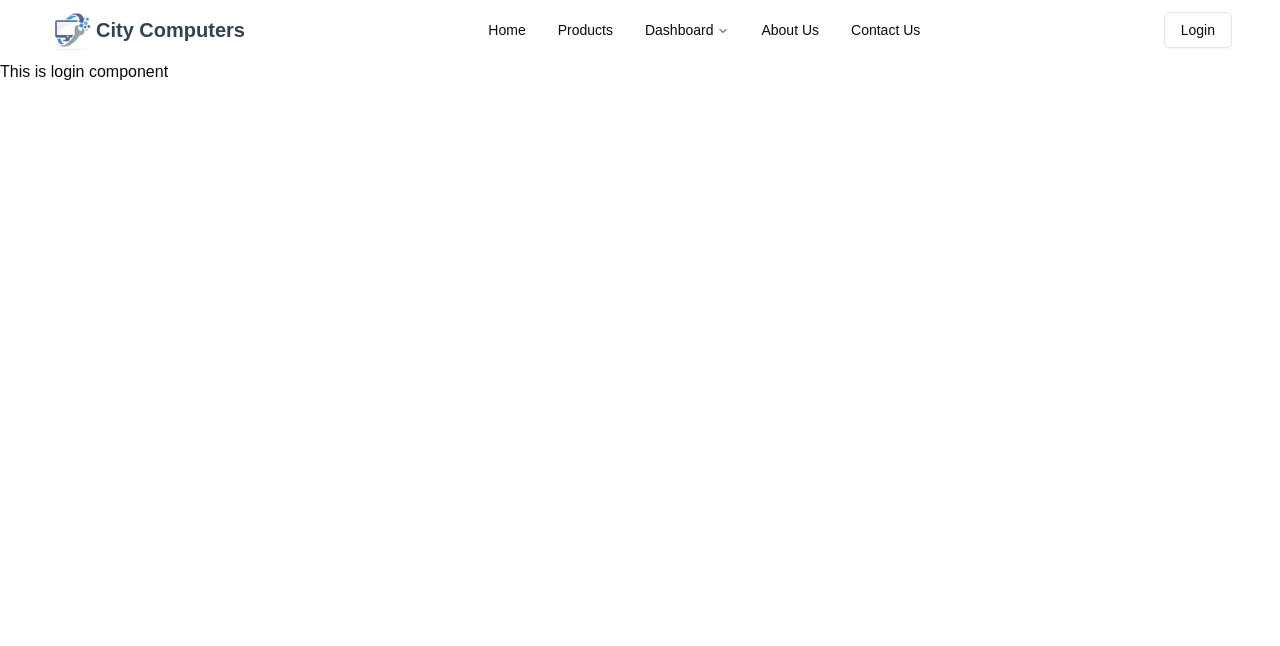
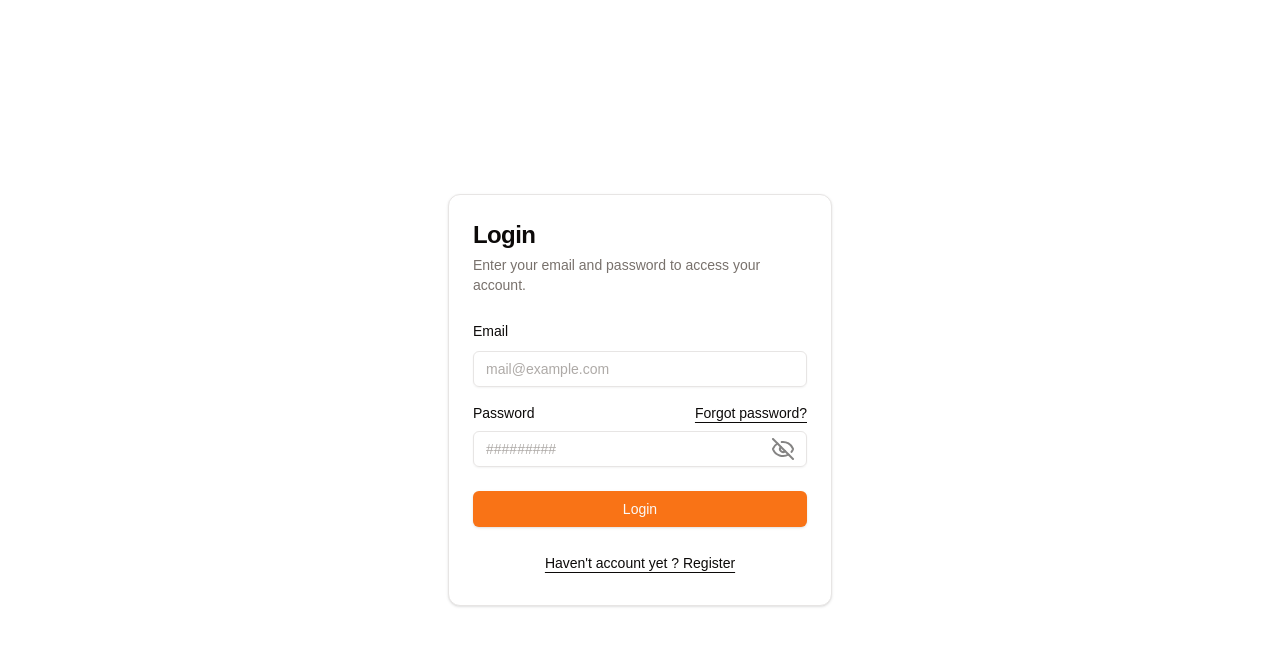
Before and after one commit to naimuddin94/city_computer_frontend, a Next.js app: page /login in a window 1280 px wide. Shown: the top 646 px of the page. Built offline with nearby package versions, Linux system fonts and the light colour scheme; a web font is replaced by a local one.

Commit message:
login page design

```diff
--- a/package.json
+++ b/package.json
@@ -31,6 +31,7 @@
     "react": "^19.0.0",
     "react-dom": "^19.0.0",
     "react-hook-form": "^7.53.2",
+    "react-loader-spinner": "^6.1.6",
     "sonner": "^1.7.0",
     "tailwind-merge": "^2.5.5",
     "tailwindcss-animate": "^1.0.7",
--- /dev/null
+++ b/src/app/(withComonLayout)/layout.tsx
@@ -0,0 +1,11 @@
+import Navbar from "@/components/Navbar/Navbar";
+import { IChildrenProps } from "@/types";
+
+export default function CommonLayout({ children }: IChildrenProps) {
+  return (
+    <>
+      <Navbar />
+      {children}
+    </>
+  );
+}
--- a/src/app/layout.tsx
+++ b/src/app/layout.tsx
@@ -1,5 +1,4 @@
 import { gumelaArabic } from "@/assets/fonts";
-import Navbar from "@/components/Navbar/Navbar";
 import type { Metadata } from "next";
 import "./globals.css";
 
@@ -16,7 +15,6 @@ export default function RootLayout({
   return (
     <html lang="en">
       <body className={`${gumelaArabic.className} antialiased`}>
-        <Navbar />
         {children}
       </body>
     </html>
--- /dev/null
+++ b/src/app/login/_components/LoginForm.tsx
@@ -0,0 +1,76 @@
+"use client";
+
+import { CardContent, CardFooter } from "@/components/ui/card";
+import { Input } from "@/components/ui/input";
+import { Label } from "@/components/ui/label";
+
+import Loader from "@/components/shared/Loader";
+import { Button } from "@/components/ui/button";
+import { LucideEye, LucideEyeOff } from "lucide-react";
+import { useState } from "react";
+import { FieldValues, useForm } from "react-hook-form";
+
+const LoginForm = () => {
+  const [showPassword, setShowPassword] = useState(false);
+
+  const {
+    register,
+    handleSubmit,
+    formState: { isSubmitting },
+  } = useForm();
+
+  const onSubmit = async (data: FieldValues) => {
+    console.log(data);
+  };
+  return (
+    <form onSubmit={handleSubmit(onSubmit)}>
+      <CardContent className="space-y-4">
+        <div className="space-y-2">
+          <Label htmlFor="email">Email</Label>
+          <Input
+            {...register("email")}
+            id="email"
+            type="email"
+            placeholder="mail@example.com"
+            required
+          />
+        </div>
+        <div className="space-y-2 relative">
+          <div className="flex items-center justify-between">
+            <Label htmlFor="password">Password</Label>
+            <a
+              href="#"
+              className="text-sm font-medium underline underline-offset-4 hover:text-primary"
+            >
+              Forgot password?
+            </a>
+          </div>
+          <Input
+            {...register("password")}
+            id="password"
+            type={showPassword ? "text" : "password"}
+            placeholder="#########"
+            required
+          />
+          <div
+            onClick={() => setShowPassword(!showPassword)}
+            className="absolute right-3 top-[40%] opacity-50 cursor-pointer"
+          >
+            {showPassword ? <LucideEye /> : <LucideEyeOff />}
+          </div>
+        </div>
+      </CardContent>
+      <CardFooter>
+        <Button
+          type="submit"
+          className="w-full border-theme/40"
+          disabled={isSubmitting}
+        >
+          {isSubmitting ? <Loader size={28} /> : "Login"}
+        </Button>
+      </CardFooter>
+    </form>
+  );
+};
+
+export default LoginForm;
--- a/src/app/login/page.tsx
+++ b/src/app/login/page.tsx
@@ -1,9 +1,34 @@
-const page = () => {
+import {
+  Card,
+  CardDescription,
+  CardHeader,
+  CardTitle,
+} from "@/components/ui/card";
+
+import Container from "@/components/shared/Container";
+import Link from "next/link";
+import LoginForm from "./_components/LoginForm";
+
+function Login() {
   return (
-    <div>
-      <h1>This is login component</h1>
-    </div>
+    <Container className="flex justify-center items-center min-h-screen">
+      <Card className="mx-auto max-w-sm">
+        <CardHeader className="space-y-1">
+          <CardTitle className="text-2xl font-bold">Login</CardTitle>
+          <CardDescription>
+            Enter your email and password to access your account.
+          </CardDescription>
+        </CardHeader>
+        <LoginForm />
+        <Link
+          href="/register"
+          className="inline-block w-full text-center text-sm  font-medium underline underline-offset-4 hover:text-primary pb-8"
+        >
+          Haven&apos;t account yet ? Register
+        </Link>
+      </Card>
+    </Container>
   );
 }
 
-export default page;
+export default Login;
--- a/src/components/Navbar/DesktopNavSection.tsx
+++ b/src/components/Navbar/DesktopNavSection.tsx
@@ -55,7 +55,7 @@ const DesktopNavSection = () => {
           ) : (
             <>
               <Link href="/login">
-                <Button variant="outline">Login</Button>
+                <Button>Login</Button>
               </Link>
             </>
           )}
--- /dev/null
+++ b/src/components/shared/Loader.tsx
@@ -0,0 +1,18 @@
+import { ThreeCircles } from "react-loader-spinner";
+
+const Loader = ({ size }: { size: number }) => {
+  return (
+    <div className="flex justify-center items-center w-full h-full">
+      <ThreeCircles
+        visible={true}
+        color="#DC0083"
+        width={size}
+        ariaLabel="three-circles-loading"
+        wrapperStyle={{}}
+        wrapperClass=""
+      />
+    </div>
+  );
+};
+
+export default Loader;
--- a/src/components/ui/input.tsx
+++ b/src/components/ui/input.tsx
@@ -8,7 +8,7 @@ const Input = React.forwardRef<HTMLInputElement, React.ComponentProps<"input">>(
       <input
         type={type}
         className={cn(
-          "flex h-9 w-full rounded-md border border-input bg-transparent px-3 py-1 text-base shadow-sm transition-colors file:border-0 file:bg-transparent file:text-sm file:font-medium file:text-foreground placeholder:text-muted-foreground focus-visible:outline-none focus-visible:ring-1 focus-visible:ring-ring disabled:cursor-not-allowed disabled:opacity-50 md:text-sm",
+          "flex h-9 w-full rounded-md border border-input bg-transparent px-3 py-1 text-base shadow-sm transition-colors file:border-0 file:bg-transparent file:text-sm file:font-medium file:text-foreground placeholder:text-muted-foreground/60 focus-visible:outline-none focus-visible:ring-1 focus-visible:ring-ring disabled:cursor-not-allowed disabled:opacity-50 md:text-sm",
           className
         )}
         ref={ref}
--- /dev/null
+++ b/src/types/index.ts
@@ -0,0 +1,3 @@
+export interface IChildrenProps {
+  children: React.ReactNode;
+}
```
Also changed, not shown: src/app/(withComonLayout)/page.tsx (renamed from src/app/page.tsx), 1 other file (tests, documents, lock files or other folders).
